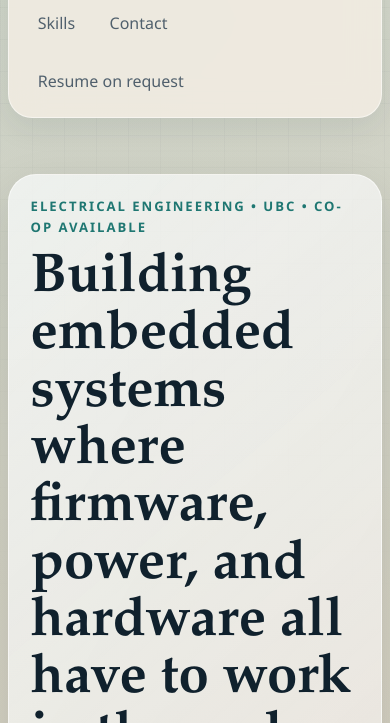
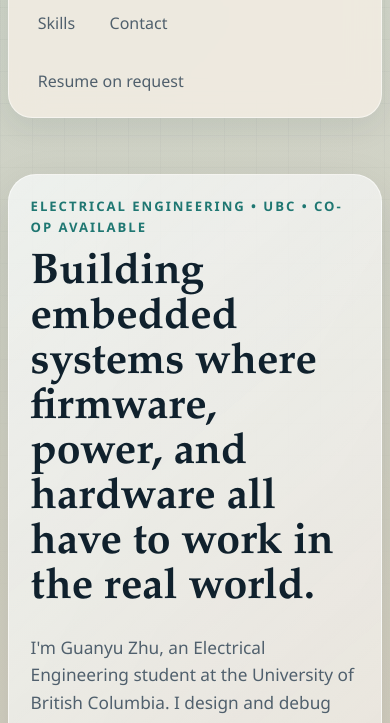
Before and after one commit to gzhu0610/gzhu0610.github.io, a plain HTML site: page index.html in a window 390 px wide. Shown: the part 121-844 px from the top of the page. Drawn offline with Linux system fonts and the light colour scheme.

Commit message:
font change

```diff
--- a/styles.css
+++ b/styles.css
@@ -180,7 +180,7 @@ img {
 
 .hero h1 {
   max-width: 11ch;
-  font-size: clamp(3.3rem, 7vw, 6.1rem);
+  font-size: clamp(2.8rem, 5.8vw, 4.9rem);
 }
 
 .hero-text {
@@ -652,7 +652,7 @@ img {
 
   .hero h1 {
     max-width: none;
-    font-size: clamp(2.6rem, 14vw, 4.2rem);
+    font-size: clamp(2.2rem, 11vw, 3.5rem);
   }
 
   .stat-strip,
```
